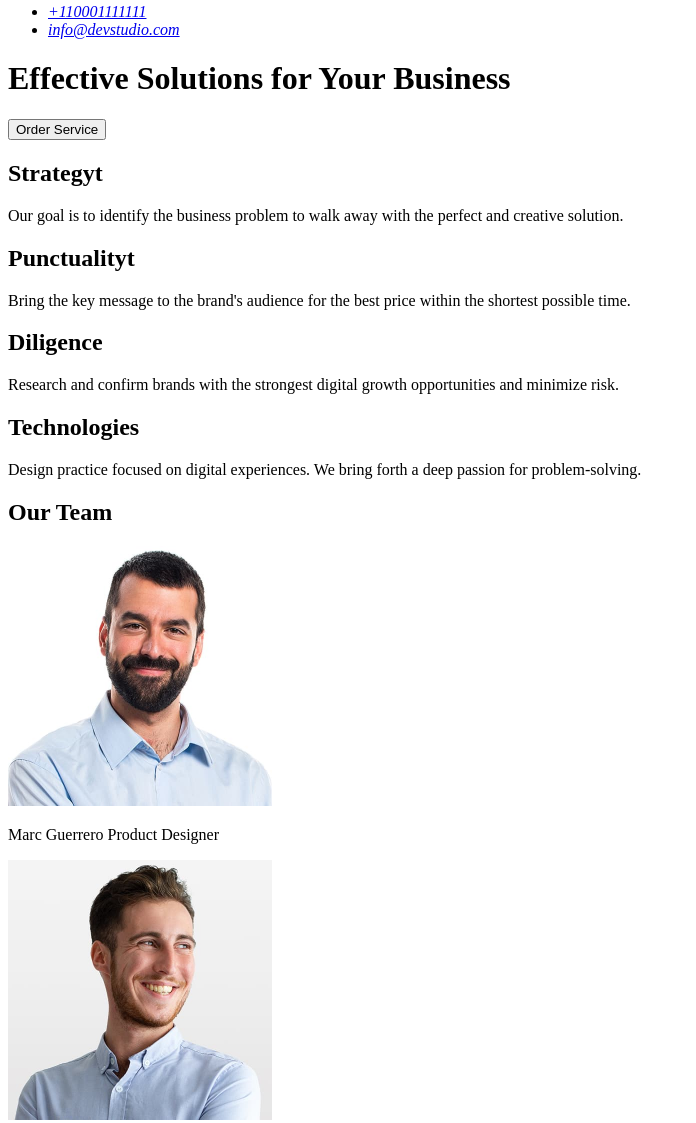
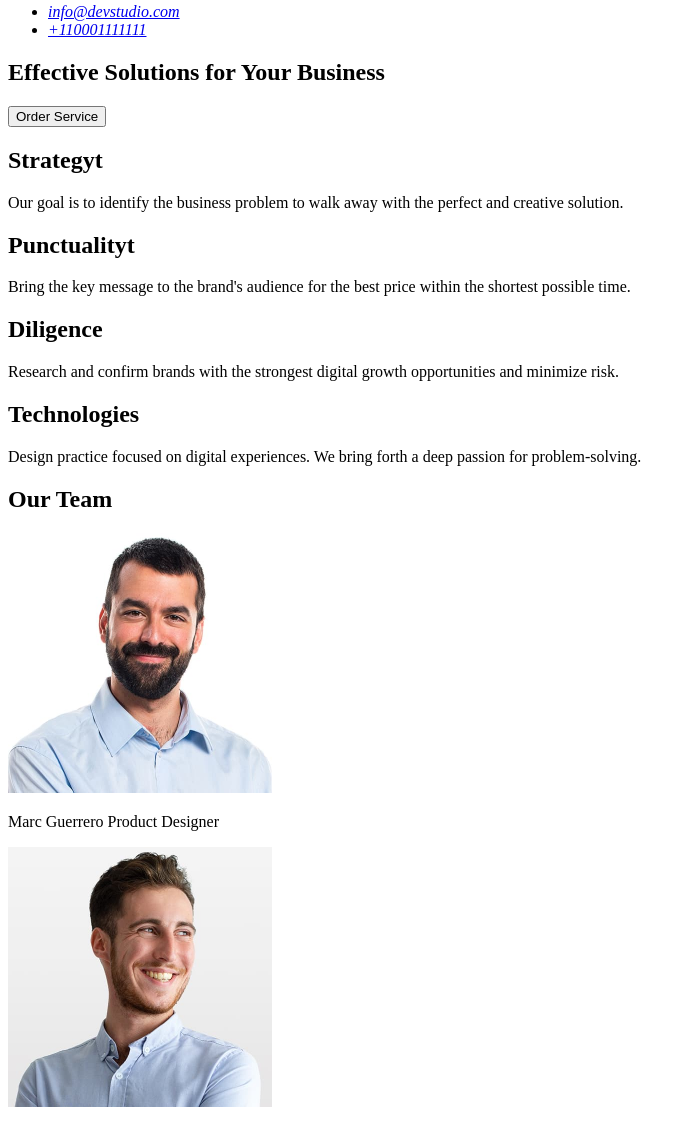
Before and after one commit to OlenaUkraine2025/goit-markup-hw-01, a plain HTML site: page index.html in a window 1280 px wide. Shown: the part 109-1232 px from the top of the page, without its empty margins (0-696 px from the left). Drawn offline with Linux system fonts and the light colour scheme.

Commit message:
обновила index.html

```diff
--- a/index.html
+++ b/index.html
@@ -17,15 +17,17 @@
       </nav>
       <address>
         <ul>
+          <li><a href="mailto:info@devstudio.com">info@devstudio.com</a></li>
           <li><a href="tel:+110001111111">+110001111111</a></li>
-          <li><a href="mailto:info@devstudio.com">info@devstudio.com</a></li>
         </ul>
       </address>
     </header>
     <main>
-      <h1>Effective Solutions for Your Business</h1>
-      <button type="button">Order Service</button>
-      <div>
+      <section>
+        <h1>Effective Solutions for Your Business</h1>
+        <button type="button">Order Service</button>
+      </section>
+      <section>
         <h2>Strategyt</h2>
         <p>
           Our goal is to identify the business problem to walk away with the
@@ -46,8 +48,8 @@
           Design practice focused on digital experiences. We bring forth a deep
           passion for problem-solving.
         </p>
-      </div>
-      <div>
+      </section>
+      <section>
         <h2>Our Team</h2>
         <img
           src="./images/mark.jpg"
@@ -77,10 +79,10 @@
           height="260"
         />
         <p>Daniel Wilson UI Designer</p>
-      </div>
+      </section>
     </main>
     <footer>
-      <a href="./index.html">Webstudio</a>
+      <a href="./index.html">WebStudio</a>
       <p>
         Increase the flow of customers and sales for your business with digital
         marketing & growth solutions.
```
